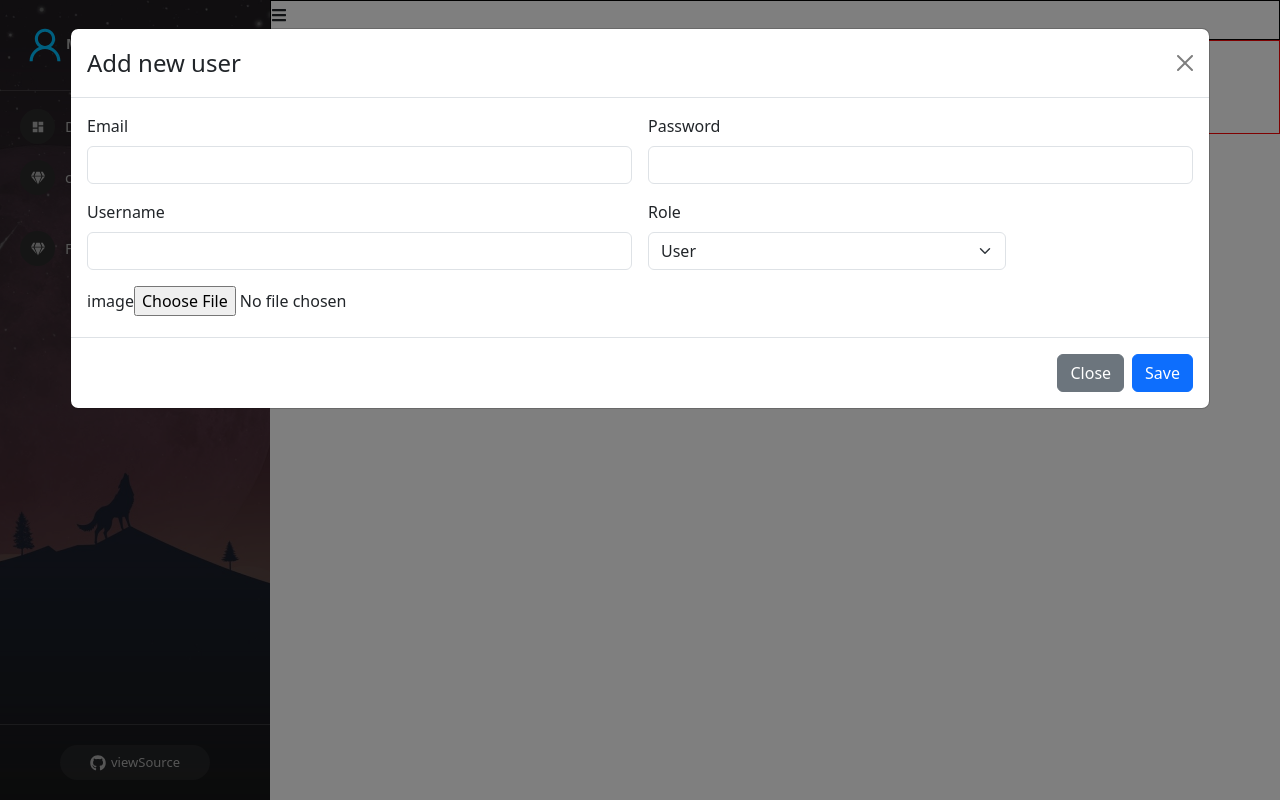
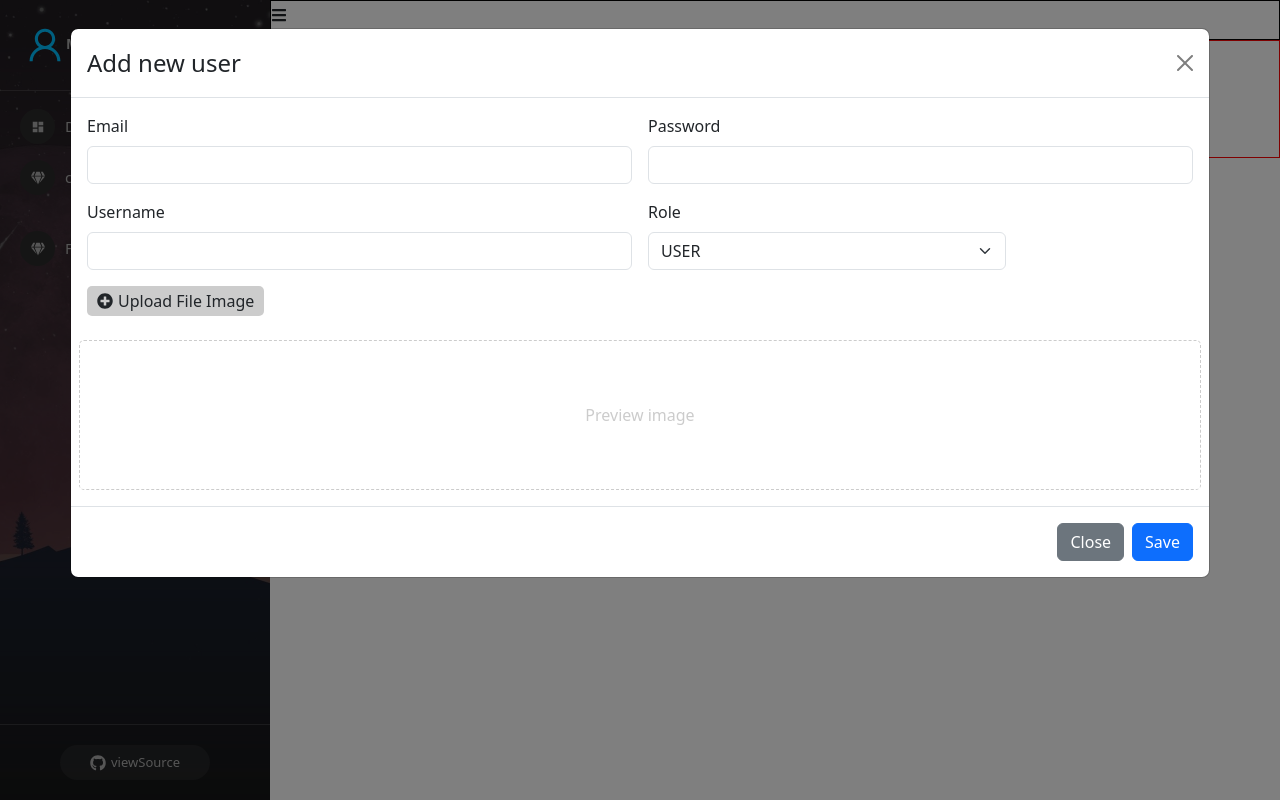
Before and after one commit to BaoBongBong/TestDemo, a React (Create React App) app: page /admins/manage-users in a window 1280 px wide. Both pictures are taken after a click on the button "Launch demo modal". Built offline with nearby package versions, Linux system fonts and the light colour scheme.

Commit message:
state modal add user

```diff
--- a/src/components/Admin/Content/ManageUser.js
+++ b/src/components/Admin/Content/ManageUser.js
@@ -1,4 +1,5 @@
 import ModalCreateUser from "./ModalCreateUser";
+import './ManageUser.scss'
 
 const ManageUser = (props) => {
     return (
@@ -14,8 +15,9 @@
 
                 </div>
                 <div> table user
-                    <ModalCreateUser />
+
                 </div>
+                <ModalCreateUser />
             </div>
         </div>
     )
--- /dev/null
+++ b/src/components/Admin/Content/ManageUser.scss
@@ -0,0 +1,30 @@
+.modal-add-user{
+    .img-preview{
+        border: 1px dashed #ccc;
+        height: 150px;
+        border-radius: 5px;
+        display: flex;
+        justify-content: center;
+        align-items: center;
+        color: #ccc;
+        .img{
+            max-width: 100%;
+            max-height: 100%;
+        }
+    }
+    .label-upload{
+        display: flex;
+        gap: 5px;
+        align-items: center;
+        border: none;
+        border-radius: 5px;
+        width: fit-content;
+        padding: 3px 10px;
+        background: #cccccc;
+        cursor: pointer;
+
+        &:hover{
+            background: #dcdcdc;
+        }
+    }
+}
--- a/src/components/Admin/Content/ModalCreateUser.js
+++ b/src/components/Admin/Content/ModalCreateUser.js
@@ -1,13 +1,30 @@
 import { useState } from 'react';
 import Button from 'react-bootstrap/Button';
 import Modal from 'react-bootstrap/Modal';
-import { FaLaravel } from 'react-icons/fa';
+import { FaPlusCircle } from "react-icons/fa";
 
 const ModalCreateUser = () => {
     const [show, setShow] = useState(false);
 
     const handleClose = () => setShow(false);
     const handleShow = () => setShow(true);
+
+    const [email, setEmail] = useState("");
+    const [password, setPassword] = useState("");
+    const [username, setUsername] = useState("");
+    const [role, setRole] = useState("USER");
+    const [image, setImage] = useState("");
+    const [preViewimage, setPreviewImage] = useState("");
+
+    const handleUploadImage = (event) => {
+        if (event.target && event.target.files && event.target.files[0]) {
+            setPreviewImage(URL.createObjectURL(event.target.files[0]));
+            setImage(event.target.files[0])
+        } else {
+            // setPreviewImage("");
+        }
+        console.log('upload image', event.target.files[0])
+    }
 
     return (
         <>
@@ -20,6 +37,7 @@
                 onHide={handleClose}
                 size="xl"
                 backdrop="static"
+                className='modal-add-user'
             >
                 <Modal.Header closeButton>
                     <Modal.Title>Add new user</Modal.Title>
@@ -28,26 +46,57 @@
                     <form className="row g-3">
                         <div className="col-md-6">
                             <label className="form-label">Email</label>
-                            <input type="email" className="form-control" />
+                            <input
+                                type="email"
+                                className="form-control"
+                                value={email}
+                                onChange={(event) => setEmail(event.target.value)}
+                            />
                         </div>
                         <div className="col-md-6">
                             <label className="form-label">Password</label>
-                            <input type="password" className="form-control" />
+                            <input
+                                type="password"
+                                className="form-control"
+                                value={password}
+                                onChange={(event) => setPassword(event.target.value)}
+                            />
                         </div>
                         <div className="col-md-6">
                             <label className="form-label">Username</label>
-                            <input type="text" className="form-control" />
+                            <input
+                                type="text"
+                                className="form-control"
+                                value={username}
+                                onChange={(event) => setUsername(event.target.value)}
+                            />
                         </div>
                         <div className="col-md-4">
                             <label className="form-label">Role</label>
-                            <select className="form-select">
-                                <option selected value="User">User</option>
-                                <option>Admin</option>
+                            <select
+                                className="form-select"
+                                onChange={(event) => setRole(event.target.value)}
+                                value={role}
+                            >
+                                <option value="USER" >USER</option>
+                                <option value="ADMIN">ADMIN</option>
                             </select>
                         </div>
                         <div className="col-md-12">
-                            <label className='form-label'>image</label>
-                            <input type='file'></input>
+                            <label className='form-label label-upload' htmlFor='labelUpload'>
+                                <FaPlusCircle />
+                                Upload File Image</label>
+                            <input
+                                type='file'
+                                hidden id='labelUpload'
+                                onChange={(event) => handleUploadImage(event)}
+                            />
+                        </div>
+                        <div className='col-md-12 img-preview'>
+                            {
+                                preViewimage ? <img src={preViewimage}></img> : <span>Preview image</span>
+                            }
+
                         </div>
                     </form>
                 </Modal.Body>
```
